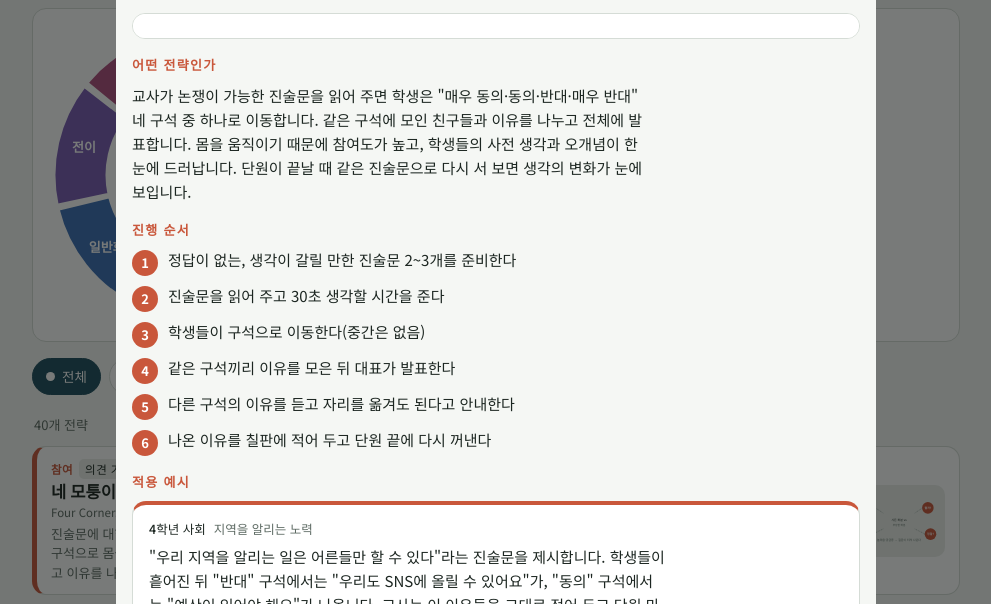
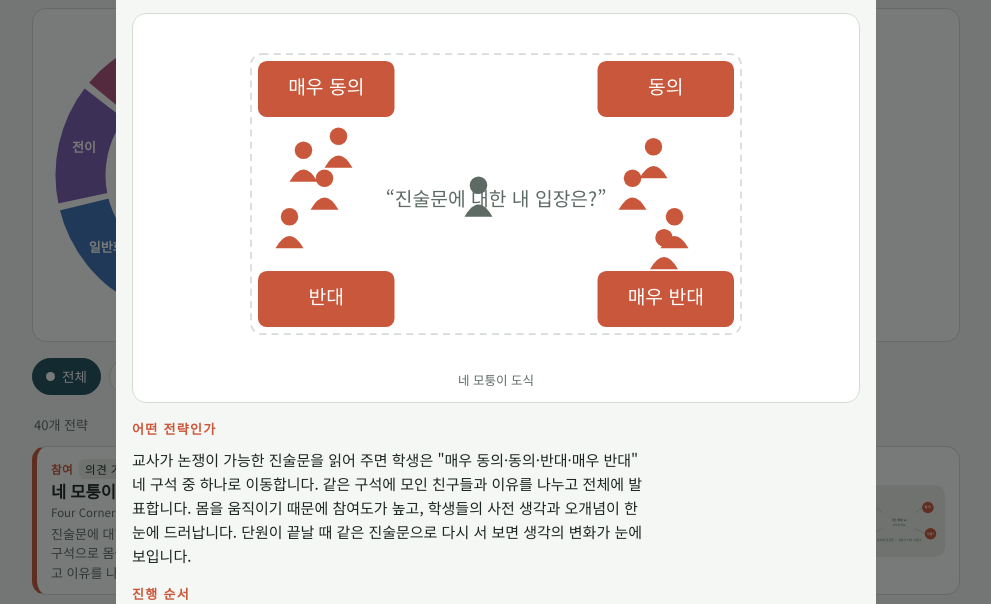
Before and after one commit to knightayj52/inquiry-strategies, a plain HTML site: page index.html in a window 1280 px wide. Both pictures are taken after a click on the button 326 px from the left and 694 px from the top of the page. Shown: the part 174-778 px from the top of the page, without its empty margins (144-1135 px from the left). Drawn offline with Linux system fonts and the light colour scheme; a web font is replaced by a local one.

Commit message:
도식 SVG가 상세 화면에서 접히던 문제 수정 (고유 크기 지정, 그리드 행 높이 보정)
Co-Authored-By: Claude Fable 5.1 <noreply@anthropic.com>
Claude-Session: https://claude.ai/code/session_01HGLSG37RGUTr6tXkW8dbuQ

```diff
--- a/index.html
+++ b/index.html
@@ -48,7 +48,7 @@ h1 small{display:block;font-family:var(--font-body);font-size:14px;color:var(--m
 /* 탐구 고리 */
 .ring-card{display:grid;grid-template-columns:minmax(0,1fr);gap:14px;background:var(--surface);border:1px solid var(--line);border-radius:var(--radius);padding:16px;margin-bottom:16px}
 @media(min-width:720px){.ring-card{grid-template-columns:300px minmax(0,1fr);align-items:center}}
-.ring{width:100%;max-width:320px;margin:0 auto;display:block}
+.ring{width:100%;height:auto;max-width:320px;margin:0 auto;display:block}
 .ring .seg{cursor:pointer;transition:opacity .2s,transform .2s;transform-origin:150px 150px}
 .ring .seg path{stroke:var(--surface);stroke-width:3}
 .ring .seg text{fill:#fff;font-weight:700;font-size:13px;pointer-events:none;font-family:var(--font-body)}
@@ -82,7 +82,7 @@ h1 small{display:block;font-family:var(--font-body);font-size:14px;color:var(--m
 .card h3 span{display:block;font-family:var(--font-body);font-size:11.5px;color:var(--muted);font-weight:400;margin-top:1px}
 .card p{margin:4px 0 0;font-size:13px;color:var(--muted);line-height:1.5}
 .card .mini{width:92px;height:72px;background:var(--surface2);border-radius:10px;overflow:hidden;display:flex;align-items:center;justify-content:center;padding:4px}
-.card .mini svg{width:100%;height:100%}
+.card .mini svg{width:100%;height:auto;max-height:100%}
 .empty{padding:40px 10px;text-align:center;color:var(--muted)}
 
 /* 상세 시트 */
@@ -98,10 +98,10 @@ h1 small{display:block;font-family:var(--font-body);font-size:14px;color:var(--m
 .sheet-head h2 span{display:block;font-family:var(--font-body);font-size:12.5px;color:var(--muted);font-weight:400;margin-top:2px}
 .close{margin-left:auto;flex:none;width:36px;height:36px;border-radius:50%;border:1px solid var(--line);background:var(--surface);color:var(--fg);font-size:20px;line-height:1;cursor:pointer}
 .close:focus-visible{outline:2px solid var(--fg)}
-.sheet-body{--phase:var(--c);overflow-y:auto;padding:16px max(16px,env(safe-area-inset-right,0px)) calc(28px + env(safe-area-inset-bottom,0px)) max(16px,env(safe-area-inset-left,0px));display:grid;gap:16px}
+.sheet-body{--phase:var(--c);overflow-y:auto;grid-auto-rows:max-content;align-content:start;padding:16px max(16px,env(safe-area-inset-right,0px)) calc(28px + env(safe-area-inset-bottom,0px)) max(16px,env(safe-area-inset-left,0px));display:grid;gap:16px}
 .lead{font-size:16px;line-height:1.65;margin:0;max-width:62ch}
-.figure{background:var(--surface);border:1px solid var(--line);border-radius:var(--radius);padding:12px;overflow-x:auto}
-.figure svg{width:100%;height:auto;max-width:560px;display:block;margin:0 auto}
+.figure{background:var(--surface);border:1px solid var(--line);border-radius:var(--radius);padding:12px;overflow:visible}
+.figure svg{width:100%;height:auto;max-width:560px;display:block;margin:0 auto;overflow:visible}
 .figure figcaption{font-size:12.5px;color:var(--muted);text-align:center;margin-top:8px}
 .sec h4{margin:0 0 8px;font-size:13px;letter-spacing:.1em;color:var(--phase);font-weight:700;text-transform:uppercase}
 .sec p{margin:0;max-width:62ch}
@@ -247,7 +247,7 @@ footer b{color:var(--fg);font-weight:500}
 
   <section class="view" id="view-strategies">
     <section class="ring-card" aria-label="탐구 단계 고리">
-      <svg class="ring" id="ring" viewBox="0 0 300 300" role="group" aria-label="탐구 7단계"></svg>
+      <svg class="ring" id="ring" viewBox="0 0 300 300" width="300" height="300" style="aspect-ratio:1/1" role="group" aria-label="탐구 7단계"></svg>
       <div class="ring-text" id="ringText"></div>
     </section>
     <div class="phases" id="chips" role="group" aria-label="단계 선택"></div>
@@ -321,7 +321,7 @@ const PHASES=[
 /* ---------- SVG 도식 생성기 ---------- */
 const E=s=>String(s).replace(/&/g,'&amp;').replace(/</g,'&lt;').replace(/"/g,'&quot;');
 const DEFS='<defs><marker id="ah" viewBox="0 0 10 10" refX="9" refY="5" markerWidth="7" markerHeight="7" orient="auto-start-reverse"><path d="M0 0L10 5L0 10z" fill="context-stroke" style="fill:var(--muted)"/></marker><marker id="ahp" viewBox="0 0 10 10" refX="9" refY="5" markerWidth="7" markerHeight="7" orient="auto-start-reverse"><path d="M0 0L10 5L0 10z" style="fill:var(--phase)"/></marker></defs>';
-const SV=(w,h,i)=>`<svg class="viz" viewBox="0 0 ${w} ${h}" xmlns="http://www.w3.org/2000/svg">${DEFS}${i}</svg>`;
+const SV=(w,h,i)=>`<svg class="viz" viewBox="0 0 ${w} ${h}" width="${w}" height="${h}" style="aspect-ratio:${w}/${h}" xmlns="http://www.w3.org/2000/svg">${DEFS}${i}</svg>`;
 const T=(x,y,t,o={})=>`<text x="${x}" y="${y}" font-size="${o.s||12}" text-anchor="${o.a||'middle'}" class="${o.c||''}" font-weight="${o.b?700:400}" dominant-baseline="${o.d||'middle'}">${E(t)}</text>`;
 const R=(x,y,w,h,o={})=>`<rect x="${x}" y="${y}" width="${w}" height="${h}" rx="${o.r??8}" class="${o.c||'bx'}" ${o.f?`fill="${o.f}"`:''} ${o.sd?'stroke-dasharray="4 3"':''} ${o.sw?`stroke-width="${o.sw}"`:''}/>`;
 const BOX=(x,y,w,h,t,o={})=>R(x,y,w,h,o)+T(x+w/2,y+h/2,t,{s:o.s||12,b:o.b,c:o.tc||''});
```
